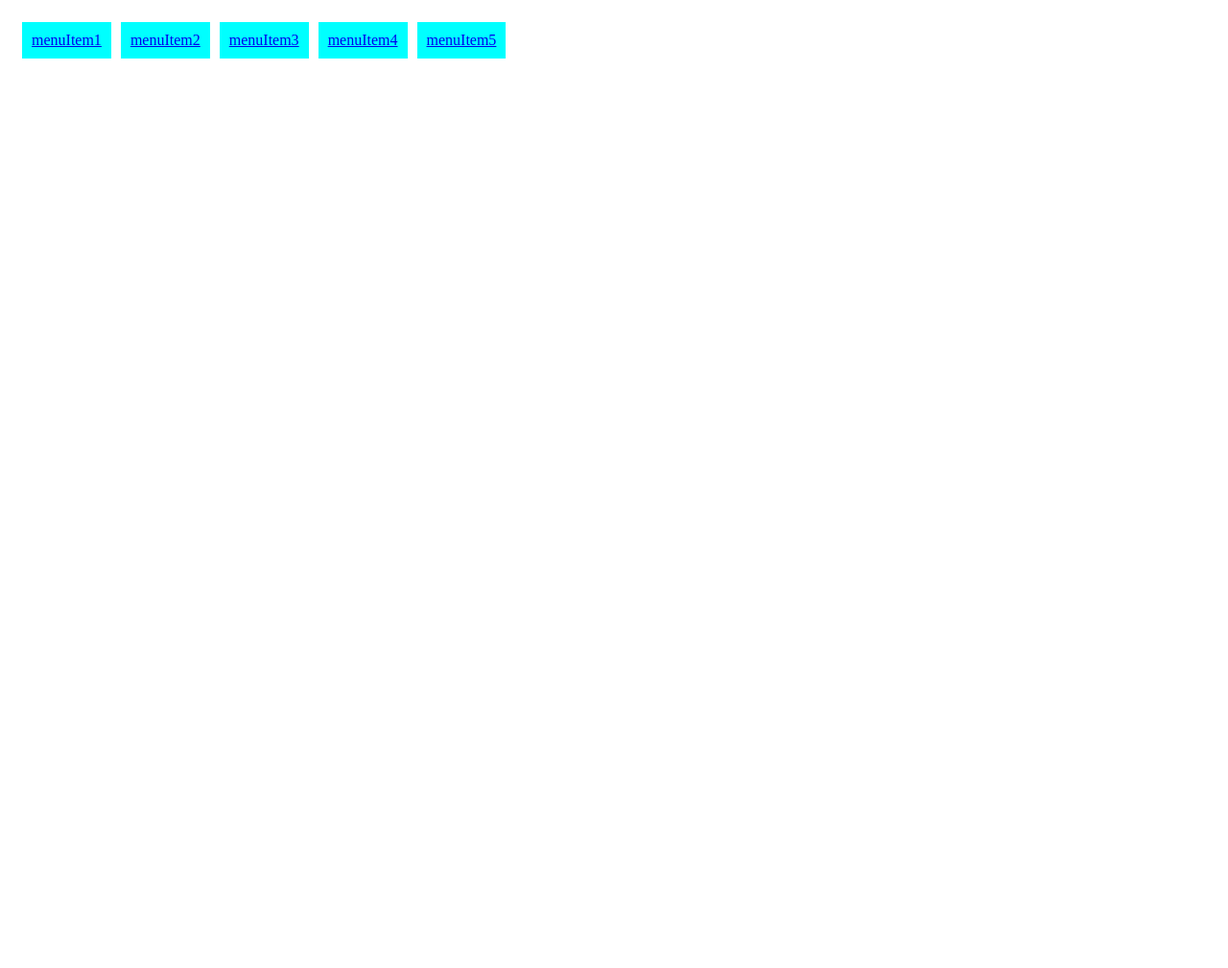
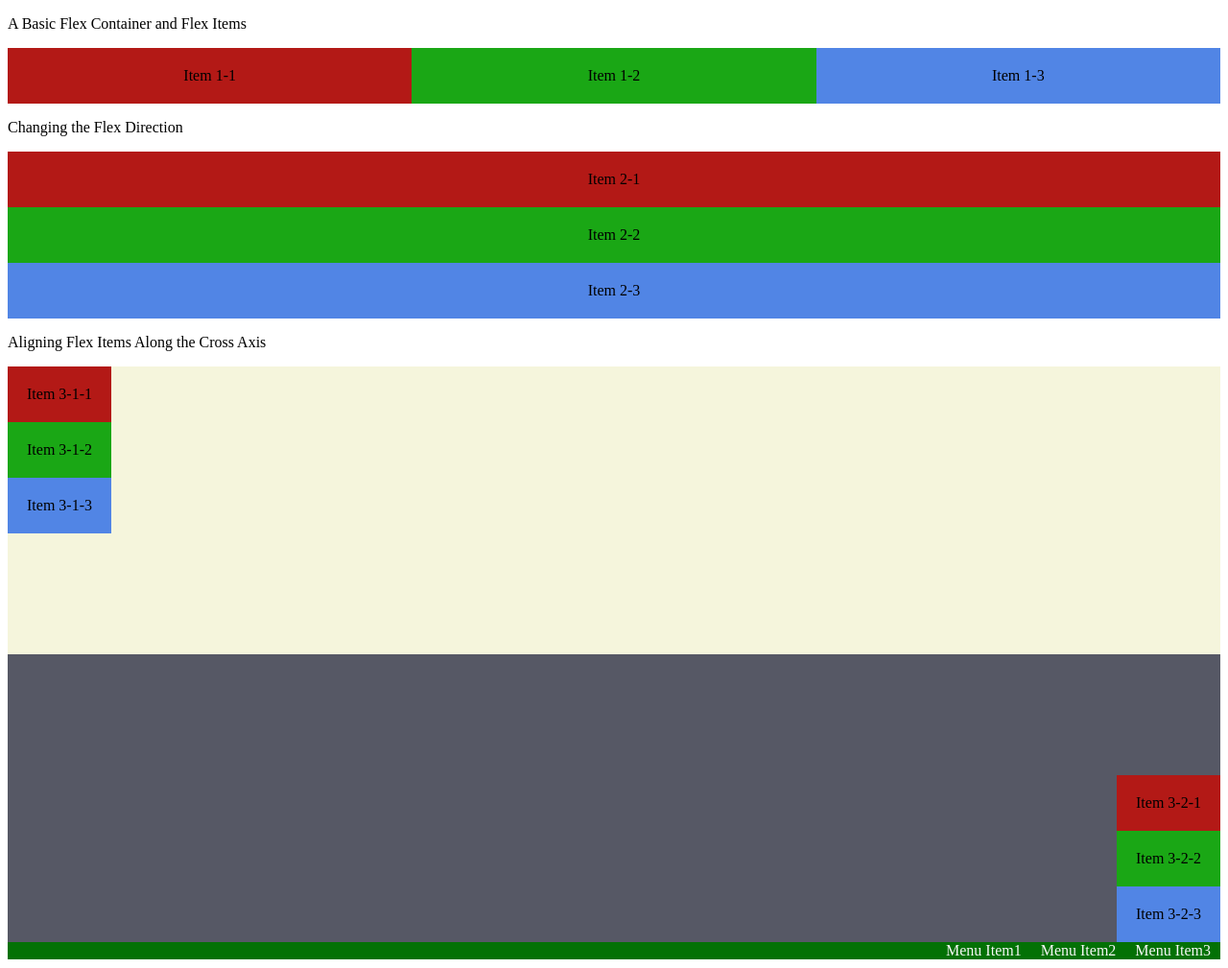
Before and after one commit to Hanna2110/cs3990, a website: page index.html in a window 1280 px wide. Shown: the whole page at 96% size. Before the commit the page ends 800 px from the top, so only its background shows below. Drawn offline with Linux system fonts and the light colour scheme.

Commit message:
css-flexbox-examples

```diff
--- a/Styles/styles.css
+++ b/Styles/styles.css
@@ -1,16 +1,88 @@
-.menu {
-  list-style: none;
-  margin:0px;
-  padding: 10px;
+/*a Basic Flex Container and Flex Items*/
+.flex-container-basic {
+  display: flex;
+  justify-content: space-between;
+  align-items: center;
 }
 
-.menu li a {
-  display: block;
-  padding: 10px;
-  background-color: aqua;
+.flex-item-basic{
+  flex: 1; /* Equal width for all items */
+  padding: 20px;
+  text-align: center;
 }
 
-.menu li {
-  margin: 5px;
-  float: left;
+.flex-item-basic:first-child, .flex-item-align-items:first-child{
+  background-color: #b31916;
 }
+
+.flex-item-basic:nth-child(2), .flex-item-align-items:nth-child(2){
+  background-color: #1aa715;
+}
+
+.flex-item-basic:nth-child(3), .flex-item-align-items:nth-child(3){
+  background-color: #5185e5;
+}
+
+
+/*Changing the Flex Direction:*/
+.flex-container-columns {
+  display: flex;
+  flex-direction: column; /* Change direction to a column */
+}
+
+/*Aligning Flex Items Along the Cross Axis*/
+
+.flex-container-align-items1{
+  display: flex;
+  flex-direction: column;
+  align-items: flex-start; /* Align items to the start of the cross axis */
+  background-color: beige;
+  height: 300px; /* Or whatever */
+}
+
+.flex-container-align-items2 {
+  display: flex;
+  flex-direction: column;
+  align-items: flex-end; /* Align items to the end of the cross axis */
+  justify-content:flex-end; /*items are packed toward the end of the flex-direction*/
+  background-color: rgb(86, 88, 101);
+  height: 300px; /* Or whatever */
+}
+
+.flex-item-align-items {
+  padding: 20px;
+  text-align: center;
+}
+
+.flex-container-navigation{
+  /* We first create a flex layout context */
+  display: flex;
+
+  /* Then we define the flow direction
+     and if we allow the items to wrap */
+
+  flex-flow: row wrap;/* Remember this is the same as:
+  * flex-direction: row;
+  * flex-wrap: wrap;
+  */
+
+  /* Then we define how is distributed the remaining space */
+  justify-content: space-around;
+
+  justify-content: flex-end;/*items are packed toward the end of the flex-direction*/
+
+  list-style: none;
+  margin: 0;
+  background: rgb(3, 113, 5);
+}
+
+.flex-container-navigation a{
+  text-align: center;
+  padding: 10px;
+  color:#f8f8f8;
+  text-decoration: none;
+}
+
+.flex-container-navigation a:hover{
+  background-color: #b31916;
+}
--- a/index.html
+++ b/index.html
@@ -24,14 +24,38 @@
     <link rel="stylesheet" href="Styles\styles.css" />
   </head>
   <body>
-    <ul class ="menu">
-      <li><a href="#">menuItem1</a></li>
-      <li><a href="#">menuItem2</a></li>
-      <li><a href="#">menuItem3</a></li>
-      <li><a href="#">menuItem4</a></li>
-      <li><a href="#">menuItem5</a></li>
-    </ul>
+    <p>A Basic Flex Container and Flex Items</p>
+    <div class="flex-container-basic ">
+      <div class="flex-item-basic">Item 1-1</div>
+      <div class="flex-item-basic">Item 1-2</div>
+      <div class="flex-item-basic">Item 1-3</div>
+  </div>
 
+  <p>Changing the Flex Direction</p>
+  <div class="flex-container-columns">
+    <div class="flex-item-basic">Item 2-1</div>
+    <div class="flex-item-basic">Item 2-2</div>
+    <div class="flex-item-basic">Item 2-3</div>
+</div>
+
+<p>Aligning  Flex Items Along the Cross Axis</p>
+<div class="flex-container-align-items1">
+  <div class="flex-item-align-items">Item 3-1-1</div>
+  <div class="flex-item-align-items">Item 3-1-2</div>
+  <div class="flex-item-align-items">Item 3-1-3</div>
+</div>
+<div class="flex-container-align-items2">
+  <div class="flex-item-align-items">Item 3-2-1</div>
+  <div class="flex-item-align-items">Item 3-2-2</div>
+  <div class="flex-item-align-items">Item 3-2-3</div>
+</div>
+
+
+<ul class="flex-container-navigation">
+  <li><a href="#">Menu Item1</a></li>
+  <li><a href="#">Menu Item2</a></li>
+  <li><a href="#">Menu Item3</a></li>
+</ul>
 
   </body>
 </html>
```
